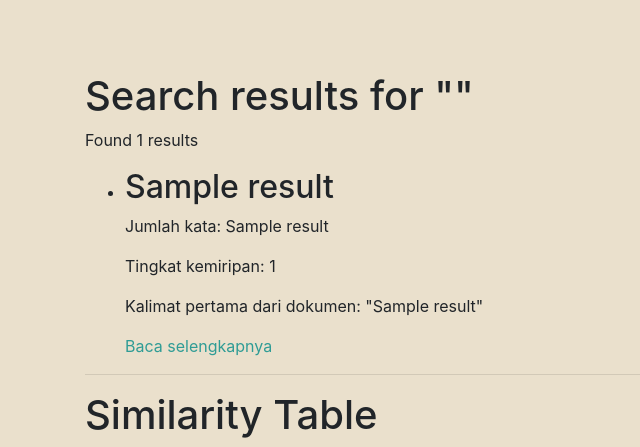
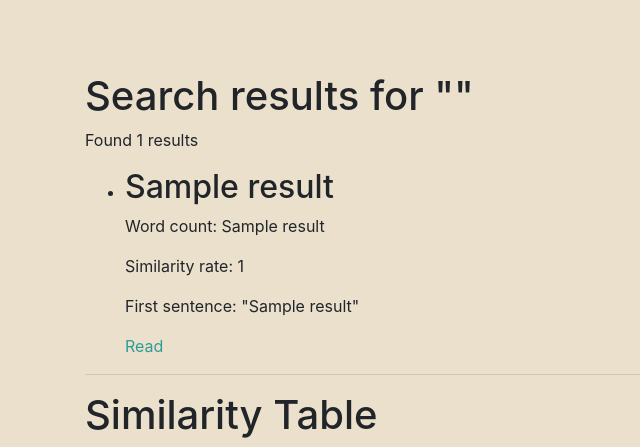
Before and after one commit to shafiranaya/Algeo02-19040, a Flask app: template src/templates/result.html in a window 1280 px wide. Shown: the part 66-513 px from the top of the page, without its empty margins (0-640 px from the left). Run offline with Flask 2, Linux system fonts and the light colour scheme; the template is opened without the code that fills it: most values are stand-ins (such as "Sample title", 1, 10 or a date in 2020); some libraries are stand-ins or nearby versions.

Commit message:
change language of result page

```diff
--- a/src/templates/result.html
+++ b/src/templates/result.html
@@ -9,10 +9,10 @@
 <ul>
     <li>
         <h2>{{results[i][1]}}</h2>
-        <p>Jumlah kata: {{results[i][2]}}</p>
-        <p>Tingkat kemiripan: {{results[i][0]}}</p>
-        <p>Kalimat pertama dari dokumen: "{{results[i][3]}}"</p>
-        <p><a href="/{{results[i][1]}}">Baca selengkapnya</a></p>
+        <p>Word count: {{results[i][2]}}</p>
+        <p>Similarity rate: {{results[i][0]}}</p>
+        <p>First sentence: "{{results[i][3]}}"</p>
+        <p><a href="/{{results[i][1]}}">Read</a></p>
     </li>
 </ul>
 <hr>
```
